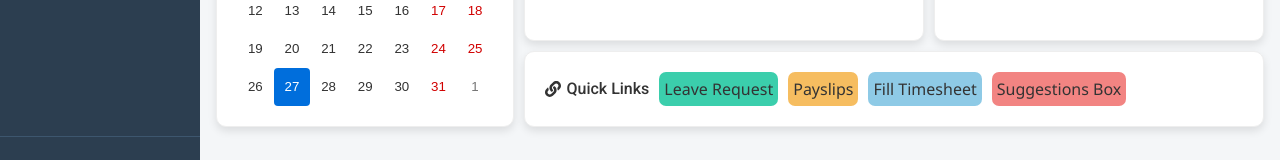
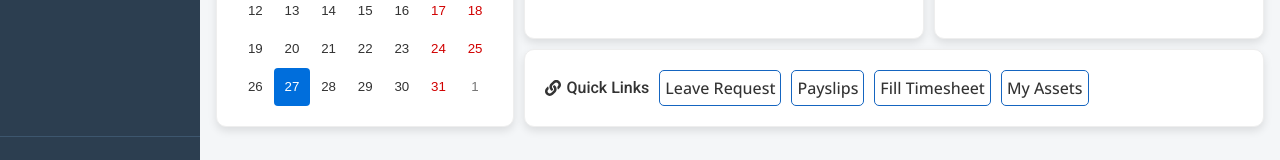
Before and after one commit to Volt-Matrix/voltcore, a React (Vite) app: page /home in a window 1280 px wide. Shown: the part 598-758 px from the top of the page. Built offline with nearby package versions, Linux system fonts and the light colour scheme; no server answers.

Commit message:
update urls and styling changes for quicklinks

```diff
--- a/src/pages/Home.css
+++ b/src/pages/Home.css
@@ -127,27 +127,20 @@
   margin: 0;
 }
 
-.home_leave-req, .home_payslips, .home_timesheet, .home_suggestions {
+.home_quick-links-content * {
   padding:5px;
   padding-right: 5px;
   padding-left:5px;
-  border-radius: 7px;
+  border-radius: 5px;
 
   text-align: center;
+  border-width: 1.5px;
+  border-style: solid;
+  border-color: #1565c0;
 }
 
-.home_leave-req {
-  background: #3bceac;
+.home_quick-links-content *:hover {
+  background-color: #1565c0;
+  border-color: #1565c0;
+  color: white;
 }
-
-.home_payslips {
-  background: #f6bd60;
-}
-
-.home_timesheet {
-  background: #8ecae6;
-}
-
-.home_suggestions {
-  background: #f28482;
-}
--- a/src/pages/Home.jsx
+++ b/src/pages/Home.jsx
@@ -1,5 +1,5 @@
 import React, { useEffect, useState } from 'react';
-import { Link } from 'react-router-dom';
+import { Link, NavLink } from 'react-router-dom';
 import './Home.css';
 import { loggedInUserDetails } from '../lib/placeholder';
 import { useAuth } from '../CustomHook/useAuth';
@@ -16,10 +16,10 @@ import { FaLink } from "react-icons/fa";
 
 // quick links urls
 const quickLinksUrls = [
-  {name: "Leave Request", url: "leaves/apply", cname: "leave-req",bgcolor: "#3bceac"},
-  {name: "Payslips", url: "payroll", cname: "payslips", bgcolor: "#f6bd60"},
-  {name: "Fill Timesheet", url: "attendance", cname: "timesheet", bgcolor: "#8ecae6"},
-  {name: "Suggestions Box", url: "suggestions-box", cname: "suggestions", bgcolor: "#f28482"},
+  {name: "Leave Request", url: "/leaves/dashboard"},
+  {name: "Payslips", url: "/payroll/emp/payslips"},
+  {name: "Fill Timesheet", url: "/attendance/daily"},
+  {name: "My Assets", url: "/assets"},
 ]
 
 function Home() {
@@ -84,9 +84,9 @@ function Home() {
 
               <div className="home_quick-links card-p">
                 <h2 className="rpr"><FaLink className='home_link-icon'/> Quick Links</h2>
-                <div className="home_quick-links-content">
+                <div className="home_quick-links-content osns">
                   {quickLinksUrls.map((qlink, index) => (
-                    <Link key={index} className={`home_${qlink.cname}`} to={qlink.url}>{qlink.name}</Link>
+                    <NavLink key={index} to={qlink.url}>{qlink.name}</NavLink>
                   ))}
                 </div>
               </div>
```
